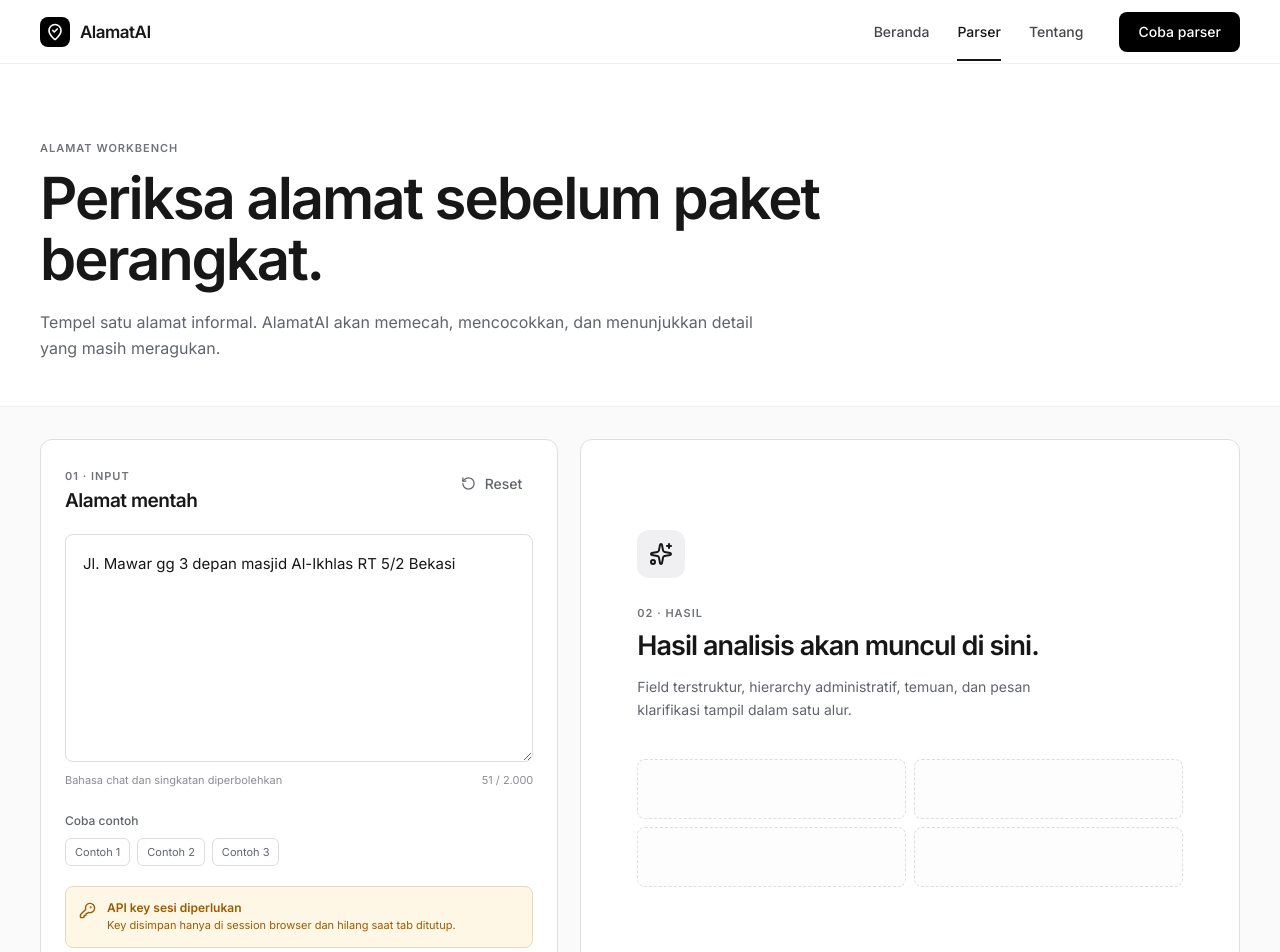
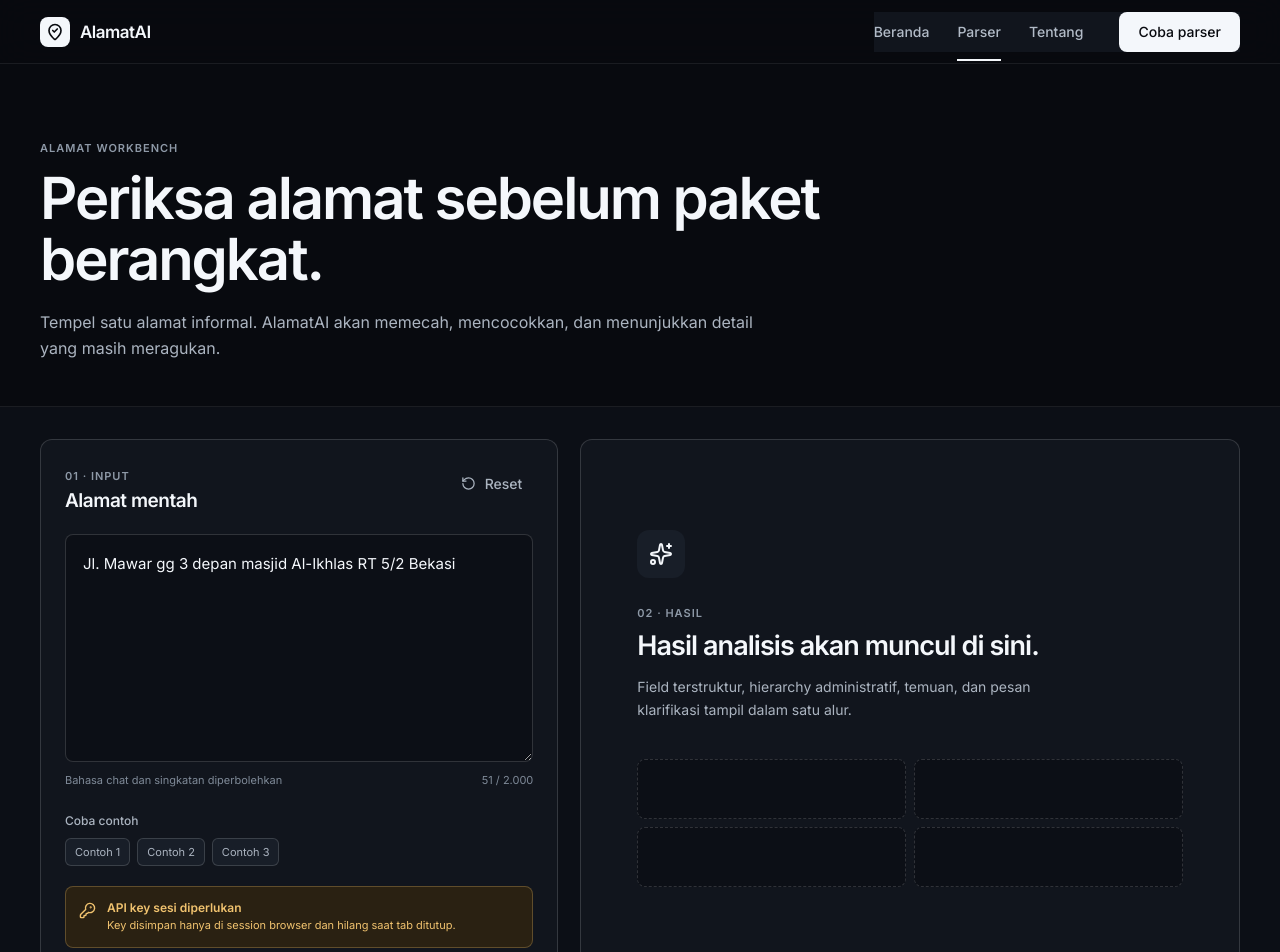
Before and after one commit to PROTECT0000/alamat-ai, a React (Vite) app in the folder frontend/: page /parse in a window 1280 px wide. Shown: the top 952 px of the page. Built offline with nearby package versions, Linux system fonts and the light colour scheme; no server answers.

Commit message:
Add dark theme to frontend

```diff
--- a/frontend/index.html
+++ b/frontend/index.html
@@ -3,7 +3,7 @@
   <head>
     <meta charset="UTF-8" />
     <meta name="viewport" content="width=device-width, initial-scale=1.0" />
-    <meta name="theme-color" content="#ffffff" />
+    <meta name="theme-color" content="#080a0f" />
     <meta name="description" content="AlamatAI mengubah alamat Indonesia informal menjadi data terstruktur yang siap diverifikasi." />
     <title>AlamatAI — Alamat lebih jelas, pengiriman lebih pasti</title>
   </head>
--- a/frontend/src/styles/index.css
+++ b/frontend/src/styles/index.css
@@ -4,3 +4,4 @@
 @import './parser.css';
 @import './about.css';
 @import './responsive.css';
+@import './theme-dark.css';
--- /dev/null
+++ b/frontend/src/styles/theme-dark.css
@@ -0,0 +1,133 @@
+/* Permanent dark theme. Component geometry remains defined in the source stylesheets. */
+:root {
+  color-scheme: dark;
+  --black: #020307;
+  --ink: #f4f7fb;
+  --body: #abb4c0;
+  --muted: #7f8a98;
+  --line: rgb(255 255 255 / 8%);
+  --line-strong: rgb(255 255 255 / 15%);
+  --canvas: #080a0f;
+  --canvas-soft: #0c0f16;
+  --surface-card: #11151d;
+  --surface-strong: #181e28;
+  --dark: #05070b;
+  --dark-raised: #161c26;
+  --link: #6ab8ff;
+  --sky-light: #17344c;
+  --sky-mid: #24577b;
+  --success: #59d98b;
+  --success-soft: #10251a;
+  --warning: #f1c36f;
+  --warning-soft: #2a2112;
+  --danger: #ff8c94;
+  --danger-soft: #2c161a;
+  --shadow-soft: 0 18px 44px rgb(0 0 0 / 38%);
+}
+
+::selection { background: rgb(106 184 255 / 28%); color: white; }
+
+/* Shared chrome and controls. */
+.site-header { background: rgb(8 10 15 / 88%); }
+.brand-mark { background: var(--ink); color: var(--canvas); }
+.nav-link { color: #b2bbc7; }
+.menu-button,
+.button--secondary { background: var(--surface-card); }
+.button--primary,
+.button--dark-small { background: var(--ink); color: var(--canvas); }
+.button--primary:hover:not(:disabled),
+.button--dark-small:hover:not(:disabled) { background: white; }
+.button--ghost { color: var(--body); }
+.button:focus-visible,
+button:focus-visible,
+a:focus-visible,
+textarea:focus-visible,
+input:focus-visible { outline-color: rgb(106 184 255 / 42%); }
+.eyebrow { background: rgb(17 21 29 / 72%); border-color: rgb(255 255 255 / 12%); }
+.section-kicker,
+.result-kicker,
+.step-label { color: #8e99a7; }
+
+/* Landing page and product mockup. */
+.hero-band { background: var(--canvas); }
+.hero-wash {
+  background: radial-gradient(
+    ellipse 58% 68% at 50% 35%,
+    rgb(36 87 123 / 72%) 0%,
+    rgb(23 52 76 / 48%) 42%,
+    rgb(8 10 15 / 0%) 78%
+  );
+}
+.hero-copy > p { color: var(--body); }
+.preview-window {
+  background: var(--surface-card);
+  border-color: rgb(255 255 255 / 17%);
+  box-shadow: 0 32px 90px rgb(0 0 0 / 48%), 0 0 48px rgb(44 114 166 / 10%);
+}
+.preview-toolbar { background: #0d1118; }
+.window-dots span { background: #343c48; }
+.preview-url,
+.preview-label { color: var(--muted); }
+.preview-body { background: var(--canvas-soft); }
+.preview-input-panel { background: #0b0e14; }
+.preview-input-panel p { background: var(--canvas); }
+.preview-button { background: var(--ink); color: var(--canvas); }
+.preview-fields > div { background: var(--surface-card); }
+.preview-clarification { border: 1px solid var(--line-strong); }
+.preview-phone { border-color: #020307; box-shadow: 0 28px 58px rgb(0 0 0 / 48%); }
+.phone-line { background: #29313d; }
+.section--soft { background: var(--canvas-soft); }
+.feature-card,
+.workflow-steps article { background: var(--surface-card); }
+.feature-card--dark {
+  background: linear-gradient(145deg, #111a26, var(--dark));
+  border-color: rgb(106 184 255 / 18%);
+}
+.feature-card--dark p { color: var(--body); }
+.feature-index { color: var(--muted); }
+
+/* Parser workbench and data states. */
+.parser-heading { background: var(--canvas); }
+.input-card,
+.result-card,
+.empty-result,
+.loading-result { background: var(--surface-card); }
+.input-card textarea,
+.key-input-row input { background: var(--canvas-soft); color: var(--ink); }
+.input-card textarea::placeholder,
+.key-input-row input::placeholder { color: var(--muted); }
+.input-card textarea:focus,
+.api-key-panel input:focus { outline-color: var(--link); border-color: var(--link); }
+.sample-block button { background: var(--surface-strong); color: var(--body); }
+.sample-block button:hover { border-color: #596575; }
+.key-notice { border-color: rgb(241 195 111 / 27%); }
+.api-key-panel { background: var(--canvas-soft); }
+.error-banner { border-color: rgb(255 140 148 / 28%); }
+.clarification-card { border: 1px solid var(--line-strong); }
+.field-item--empty { background: var(--canvas-soft); }
+.field-item--empty strong { color: var(--muted); }
+.admin-node { background: var(--surface-strong); }
+.admin-node--found { border-color: rgb(89 217 139 / 28%); }
+.issue-row--warning { border-color: rgb(241 195 111 / 27%); background: #221b10; }
+.issue-row--error { border-color: rgb(255 140 148 / 28%); }
+.candidate-list span { background: var(--surface-strong); border-color: rgb(241 195 111 / 25%); }
+.raw-json { border: 1px solid var(--line); }
+.empty-lines span { background: var(--canvas-soft); }
+.loading-heading span,
+.loading-grid span,
+.loading-wide {
+  background: linear-gradient(90deg, #171c25 25%, #222a36 50%, #171c25 75%);
+  background-size: 200% 100%;
+}
+
+/* About page, footer, and responsive navigation. */
+.section--dark { background: #05070b; }
+.dark-kicker,
+.dark-points svg { color: #82c5ff; }
+.dark-points p { color: var(--body); }
+.data-card { background: var(--surface-card); }
+.site-footer { background: var(--canvas-soft); }
+.footer-grid > div:not(.footer-brand) a { color: var(--body); }
+.nav-links { background: var(--surface-card); }
+
+* { scrollbar-color: #343d4a var(--canvas); }
```
